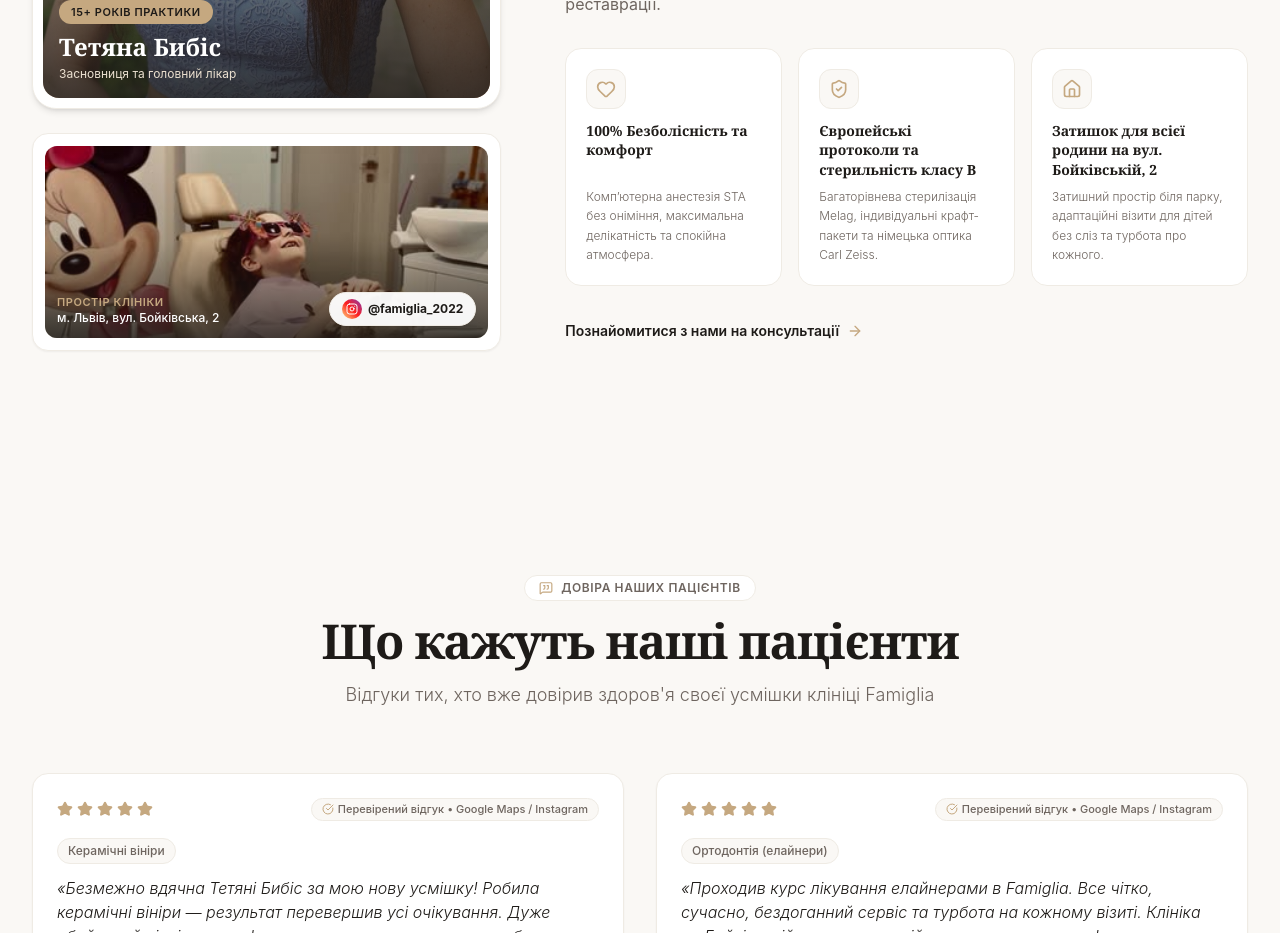
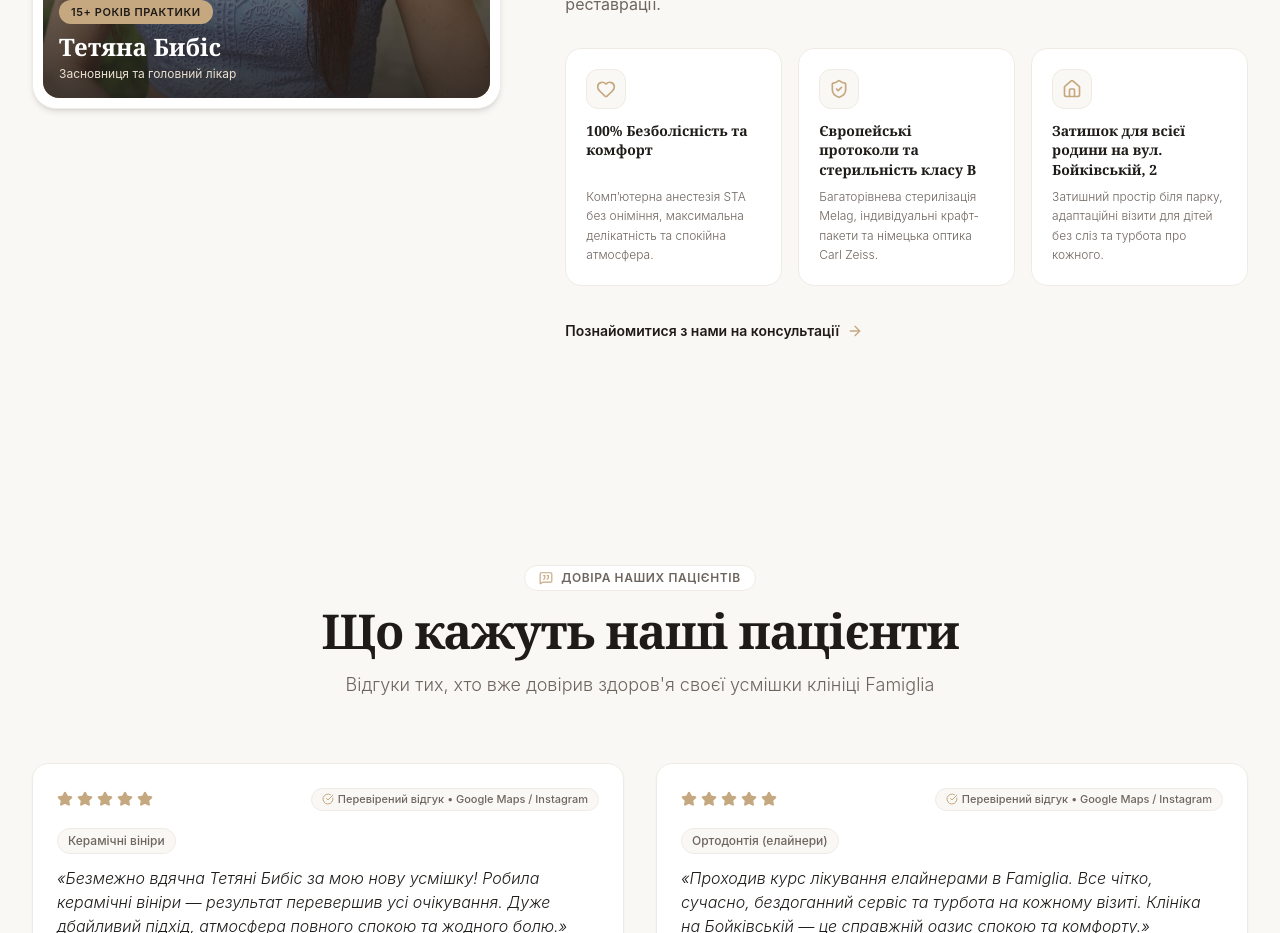
Before and after one commit to DmitriyKachan/famiglia-dental-clinic, a Next.js app: page / in a window 1280 px wide. Shown: the part 4380-5313 px from the top of the page. Built offline with nearby package versions, Linux system fonts and the light colour scheme.

Commit message:
fix(ui): remove clinic cabinet block from about doctor section

```diff
--- a/src/components/AboutDoctor.tsx
+++ b/src/components/AboutDoctor.tsx
@@ -75,45 +75,6 @@ export const AboutDoctor: React.FC = () => {
                   </div>
                 </div>
               </div>
-
-              {/* Clinic Space Photo Card */}
-              <div className="relative rounded-2xl overflow-hidden bg-brand-surface border border-brand-border shadow-sm p-3">
-                <div className="relative h-48 rounded-xl overflow-hidden">
-                  <img
-                    src="/famiglia_clinic_interior.jpg"
-                    alt={locale === 'ua' ? 'Простір клініки Famiglia' : 'Famiglia Clinic Space'}
-                    loading="lazy"
-                    decoding="async"
-                    className="w-full h-full object-cover hover:scale-103 transition-transform duration-500"
-                  />
-                  <div className="absolute inset-0 bg-gradient-to-t from-brand-dark/80 via-brand-dark/20 to-transparent" />
-
-                  <div className="absolute bottom-3 left-3 right-3 flex items-end justify-between gap-2">
-                    <div>
-                      <p className="text-[11px] font-semibold text-brand-gold uppercase tracking-wider">
-                        {locale === 'ua' ? 'Простір клініки' : 'Clinic Space'}
-                      </p>
-                      <p className="text-xs font-medium text-white">
-                        {t.about.clinicAddress}
-                      </p>
-                    </div>
-
-                    {/* Instagram Badge */}
-                    <a
-                      href="https://instagram.com/famiglia_2022"
-                      target="_blank"
-                      rel="noopener noreferrer"
-                      className="inline-flex items-center space-x-1.5 px-3 py-1.5 rounded-full bg-brand-surface/95 backdrop-blur-xs border border-brand-border shadow-sm hover:shadow-md hover:scale-105 transition-all text-brand-dark shrink-0 cursor-pointer"
-                      aria-label="Instagram @famiglia_2022"
-                    >
-                      <div className="w-5 h-5 rounded-full bg-gradient-to-tr from-[#FFDC80] via-[#FD1D1D] to-[#833AB4] flex items-center justify-center text-white">
-                        <InstagramIcon className="w-3 h-3" />
-                      </div>
-                      <span className="text-xs font-bold text-brand-dark">@famiglia_2022</span>
-                    </a>
-                  </div>
-                </div>
-              </div>
             </div>
 
             {/* Right Column: Warm Narrative & Clinic Values */}
```
